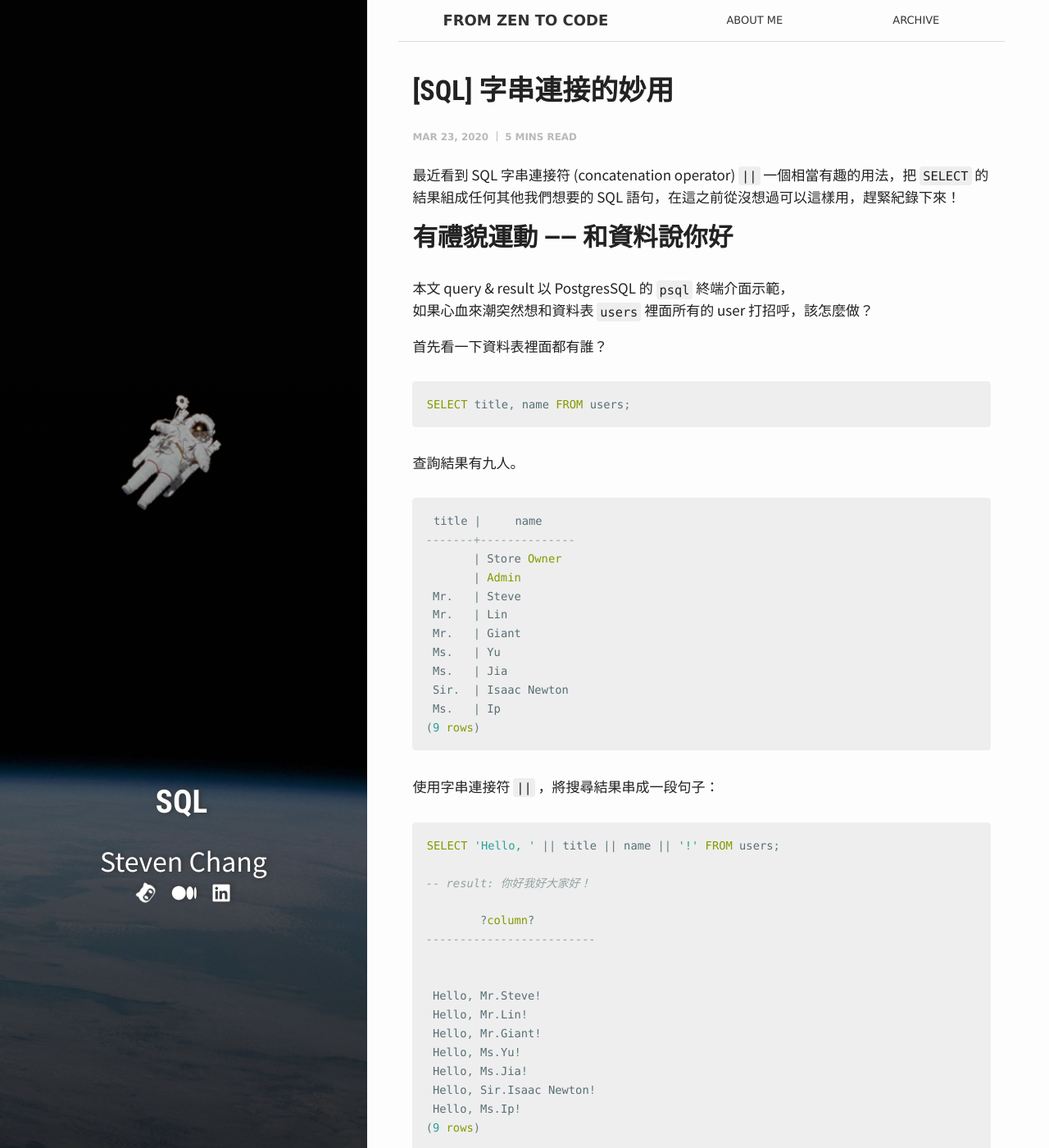
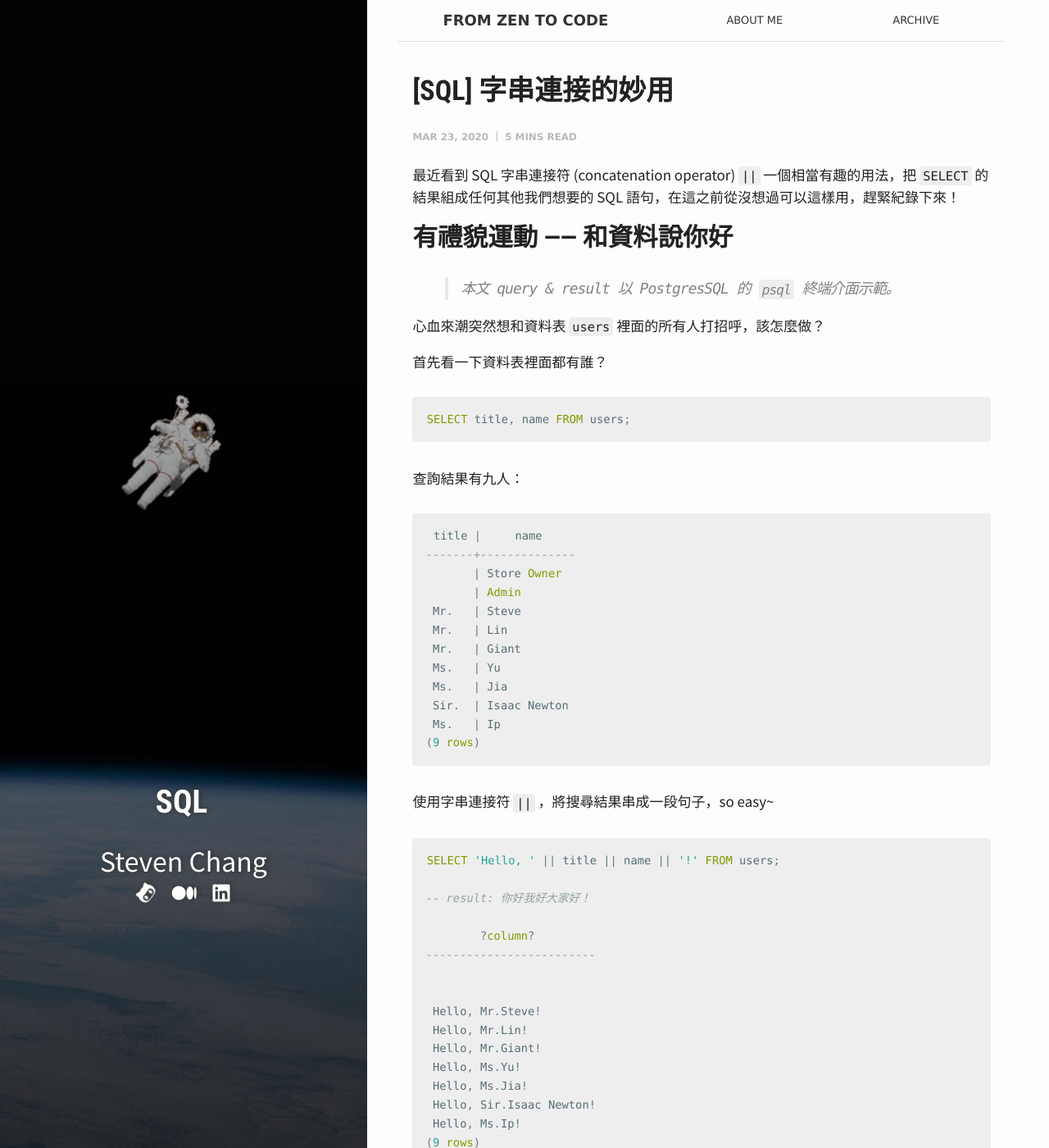
Before and after one commit to stevencch99/stevencch99.github.io, a Jekyll site: the page built from _posts/2020-03-23-sql-string-concatenation-operator.md, in a window 1280 px wide and 1400 px high. Shown: the whole window at 82% size. Built offline with Jekyll 4.4.1, drawn with Linux system fonts in a browser that asks for light colours; nearby versions of some CDN libraries; comment, search, counter and statistics services are not loaded; some of the changed text lies outside the part shown.

Commit message:
Update post of SQL concatenation operator.

````diff
--- a/_posts/2020-03-23-sql-string-concatenation-operator.md
+++ b/_posts/2020-03-23-sql-string-concatenation-operator.md
@@ -12,8 +12,9 @@ comments: true
 最近看到 SQL 字串連接符 (concatenation operator) `||` 一個相當有趣的用法，把 `SELECT` 的結果組成任何其他我們想要的 SQL 語句，在這之前從沒想過可以這樣用，趕緊紀錄下來！
 
 ## 有禮貌運動 —— 和資料說你好
-本文 query & result 以 PostgresSQL 的 `psql` 終端介面示範，
-如果心血來潮突然想和資料表 `users` 裡面所有的 user 打招呼，該怎麼做？
+> 本文 query & result 以 PostgresSQL 的 `psql` 終端介面示範。
+
+心血來潮突然想和資料表 `users` 裡面的所有人打招呼，該怎麼做？
 
 首先看一下資料表裡面都有誰？
 
@@ -21,7 +22,7 @@ comments: true
 SELECT title, name FROM users;
 ```
 
-查詢結果有九人。
+查詢結果有九人：
 ```sql
  title |     name
 -------+--------------
@@ -37,7 +38,7 @@ SELECT title, name FROM users;
 (9 rows)
 ```
 
-使用字串連接符 `||` ，將搜尋結果串成一段句子：
+使用字串連接符 `||` ，將搜尋結果串成一段句子，so easy~
 
 ```sql
 SELECT 'Hello, ' || title || name || '!' FROM users;
````
Also changed, not shown: other parts of _posts/2020-03-23-sql-string-concatenation-operator.md (+1 -1 lines).
